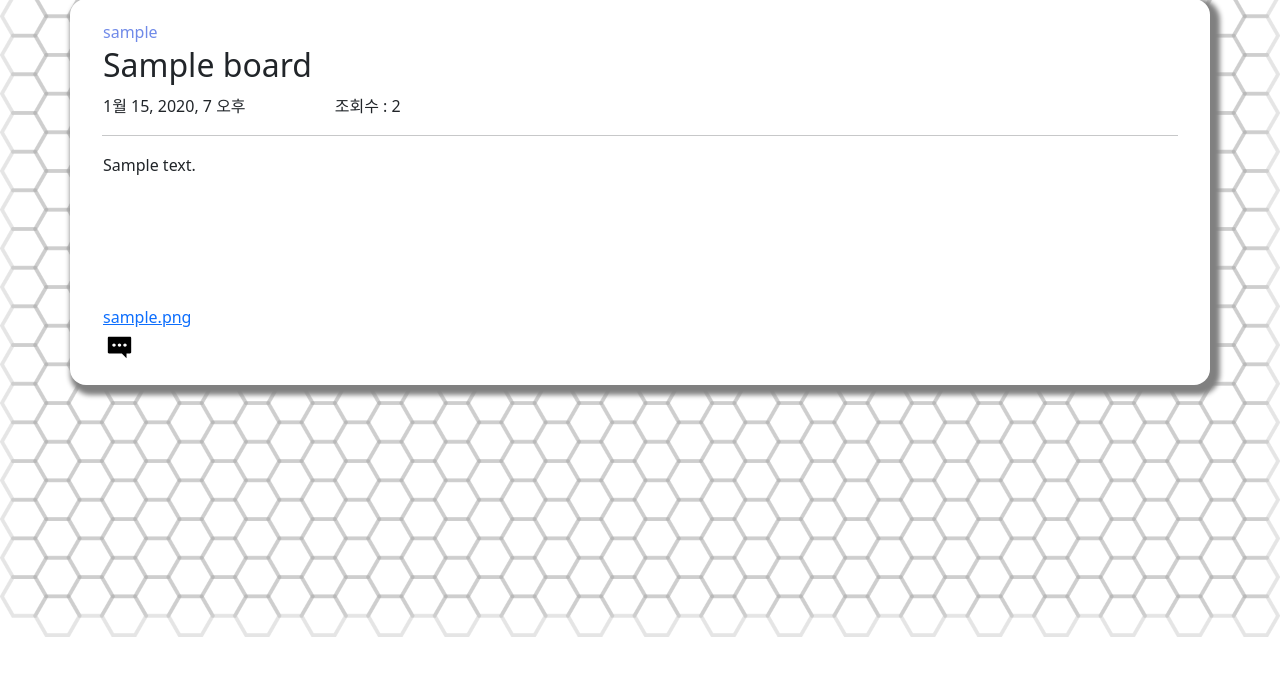
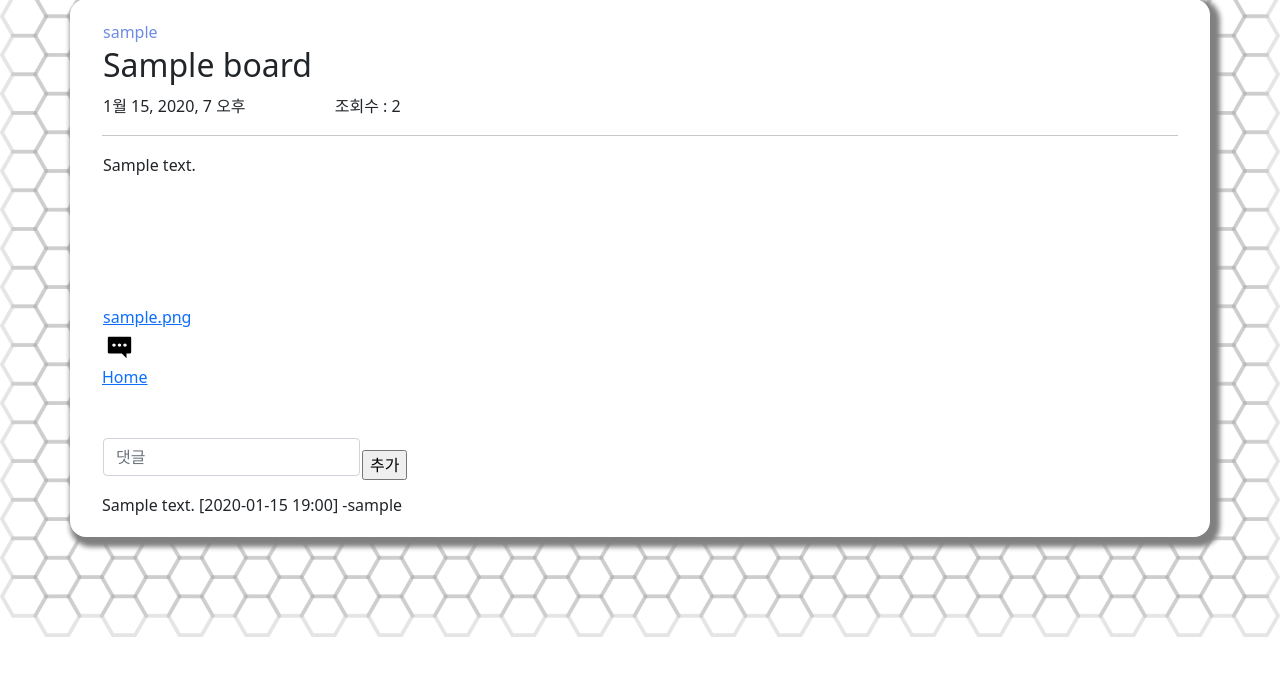
Before and after one commit to AIVLE-School-first-Big-Project/Photovle, a Django app: page /1/ in a window 1280 px wide. Shown: the part 121-800 px from the top of the page. Run offline with Django 3.2, Linux system fonts and the light colour scheme; tables that the repository leaves empty hold one stand-in row (values such as "Sample post"); parts of the project's set-up code (start-up, migrations or seed data) failed here and were passed over; some libraries are stand-ins or nearby versions.

Commit message:
reply 수정

```diff
--- a/main/templates/detail.html
+++ b/main/templates/detail.html
@@ -65,11 +65,73 @@
 			</tr>
 			<tr>
 				<td>
-					<img src="/static/image/댓글.svg" style="width:3%;">
+					<img src="/static/image/댓글.svg" style="width:3%;" href>
 				</td>
 			</tr>
 
 		</table>
+		<div style="text-align:left;">
+			<a href="{% url 'main:board' %}">Home</a>
+			{% if board.user == user %}
+				<a href="{% url 'main:update' board.id %}">수정</a>
+				<a href="{% url 'main:delete' board.id %}">삭제</a>
+			{% endif %}
+		</div>
+		<br>
+		{% comment %} <div class="reply_content">
+			 <div>
+				{% if user.is_authenticated %}
+					<a href="{% url 'main:create_reply' board.id %}" class="btn btn-primary">댓글쓰기</a>
+				{% endif %}
+			</div>
+
+
+
+			{% for rep in board.reply_set.all %}
+				<span class="reply">{{ rep.user }} {{ rep.comment }} [{{ rep.rep_date|date:'Y-m-d H:i'}}]</span>
+				{% if rep.user == user %}
+					<a href="{% url 'main:update_reply' board.id rep.id %}">수정</a>
+					<a href="{% url 'main:delete_reply' rep.id %}">삭제</a>
+				{% endif %}
+				<br>
+			{% endfor %}
+
+			{% if user.is_authenticated %}
+				<form action="" method="post" style="text-align: center;">
+					{% csrf_token %}
+					{{ form }}
+				<input type="submit" value="댓글입력">
+				</form>
+				{% else %}
+				<a href="{% url 'main:login' %}">[댓글을 작성하려면 로그인하세요.]</a>
+			{% endif %}
+		</div> {% endcomment %}
+
+		<form action="{% url 'main:create_reply' board.id %}" method="post">
+			{% csrf_token %}
+			<table class="board_for_read">
+				<tbody>
+					<br>
+					<tr>
+						<td class="input-group mb-3" style="text-align:center;">
+							<input type="text" name="comment" id="comment" class="form-control" placeholder="댓글" style="width:100%">
+						</td>
+						<td><input type="submit" value="추가"></td>
+					</tr>
+				</tbody>
+			</table>
+			</form>
+
+			<div class="reply_content">
+				{% for rep in board.reply_set.all %}
+					<span class="reply">{{ rep.comment }} [{{ rep.rep_date|date:'Y-m-d H:i'}}] -{{ rep.user }}</span></br>
+					{% if rep.user == user %}
+						<a href="{% url 'main:update_reply' board.id rep.id %}">수정</a>
+						<a href="{% url 'main:delete_reply' rep.id %}">삭제</a> <br>
+					{% endif %}
+				{% endfor %}
+			</div>
+
 	</div>
 </div>
 
@@ -111,7 +173,6 @@
 				</td>
 			</tr>
 
-
 			<tr>
 
 				<td class="td_title" style="text-align:center;">내용</td>
@@ -121,27 +182,5 @@
 			</tr>
 		</tbody>
 	</table>
-	<div style="text-align:left;">
-		<a href="{% url 'main:board' %}">Home</a>
-		{% if board.user == user %}
-			<a href="{% url 'main:update' board.id %}">수정</a>
-			<a href="{% url 'main:delete' board.id %}">삭제</a>
-		{% endif %}
-	</div>
-	<br>
-	<div class="reply_content">
-		<div>
-			{% if user.is_authenticated %}
-				<a href="{% url 'main:create_reply' board.id %}" class="btn btn-primary">댓글쓰기</a>
-			{% endif %}
-		</div>
-		{% for rep in board.reply_set.all %}
-			<span class="reply">{{ rep.user }} {{ rep.comment }} [{{ rep.rep_date|date:'Y-m-d H:i'}}]</span>
-			{% if rep.user == user %}
-				<a href="{% url 'main:update_reply' board.id rep.id %}">수정</a>
-				<a href="{% url 'main:delete_reply' rep.id %}">삭제</a>
-			{% endif %}
-			<br>
-		{% endfor %}
-	</div>
+
 </div>
--- a/main/views.py
+++ b/main/views.py
@@ -182,7 +182,8 @@ def create_reply(request, pk):  # pk = board_id
         context = {
             'form': form
         }
-    return render(request, 'create_reply.html', context)
+    #eturn render(request, 'create_reply.html', context)
+    return render(request, 'detail.html', context)
 
 @login_required
 def delete_reply(request, pk):  # pk = rep_id
```
